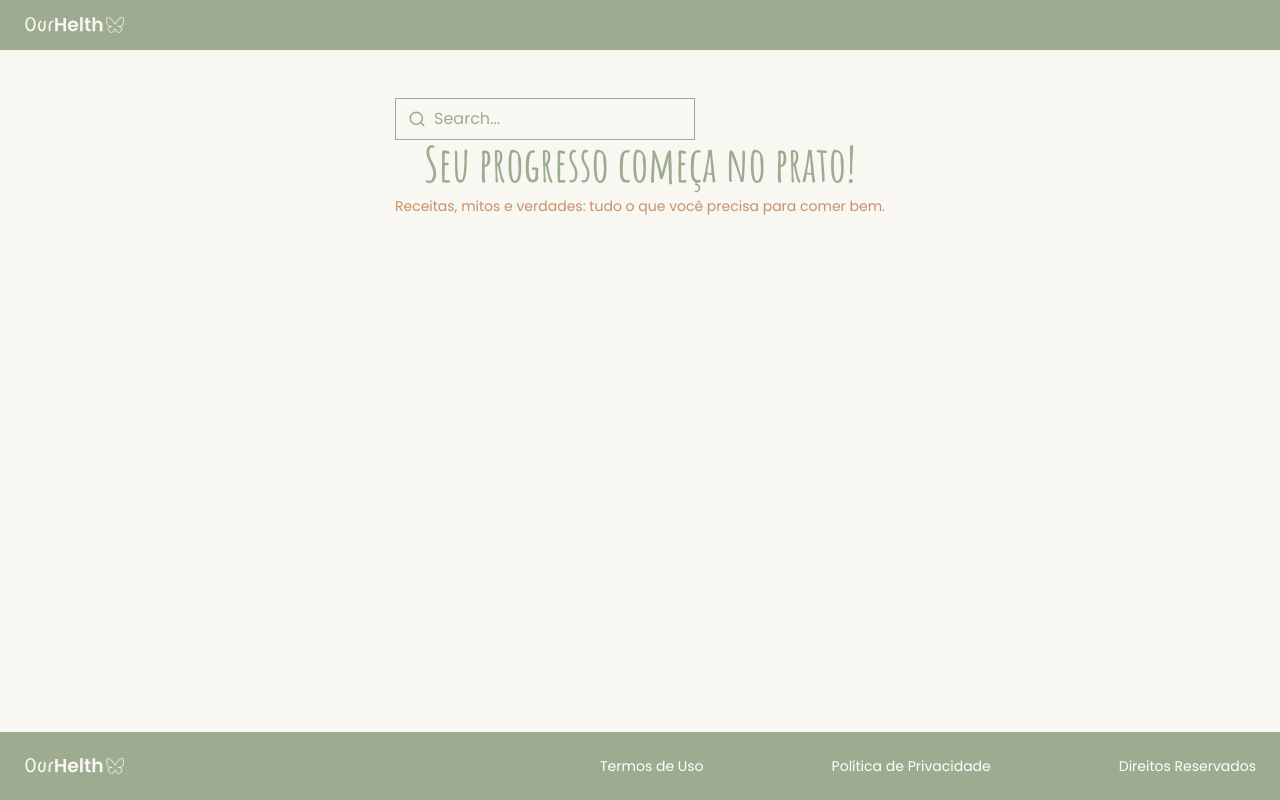
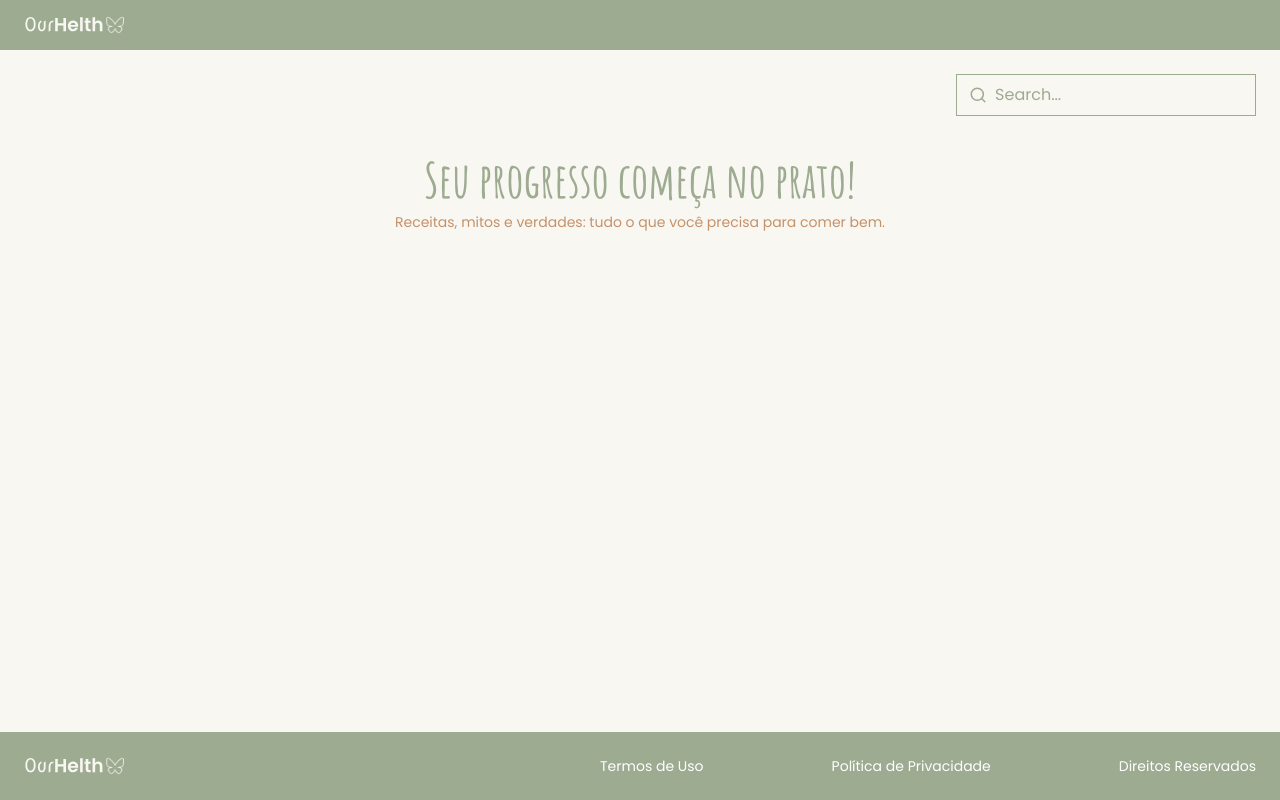
Before and after one commit to francinedds/nutri-blog, a Next.js app: page / in a window 1280 px wide. Built offline with nearby package versions, Linux system fonts and the light colour scheme.

Commit message:
feat: add search input component

```diff
--- a/src/app/page.tsx
+++ b/src/app/page.tsx
@@ -2,9 +2,11 @@ import SearchInput from "./components/search-input";
 
 export default function Home() {
   return (
-    <main className="flex flex-col items-center grow bg-[#F8F7F2] px-6 py-12 space-y-16 w-full">
+    <main className="flex flex-col items-center grow bg-[#F8F7F2] px-6 py-6 space-y-10 w-full">
+      <div className="flex justify-end w-full">
+          <SearchInput />
+      </div>
       <section className="text-center max-w-2xl">
-        <SearchInput />
         <h1 className="text-5xl font-amatic font-bold text-[#9DAB91] mb-2">
           Seu progresso começa no prato!
         </h1>
```
